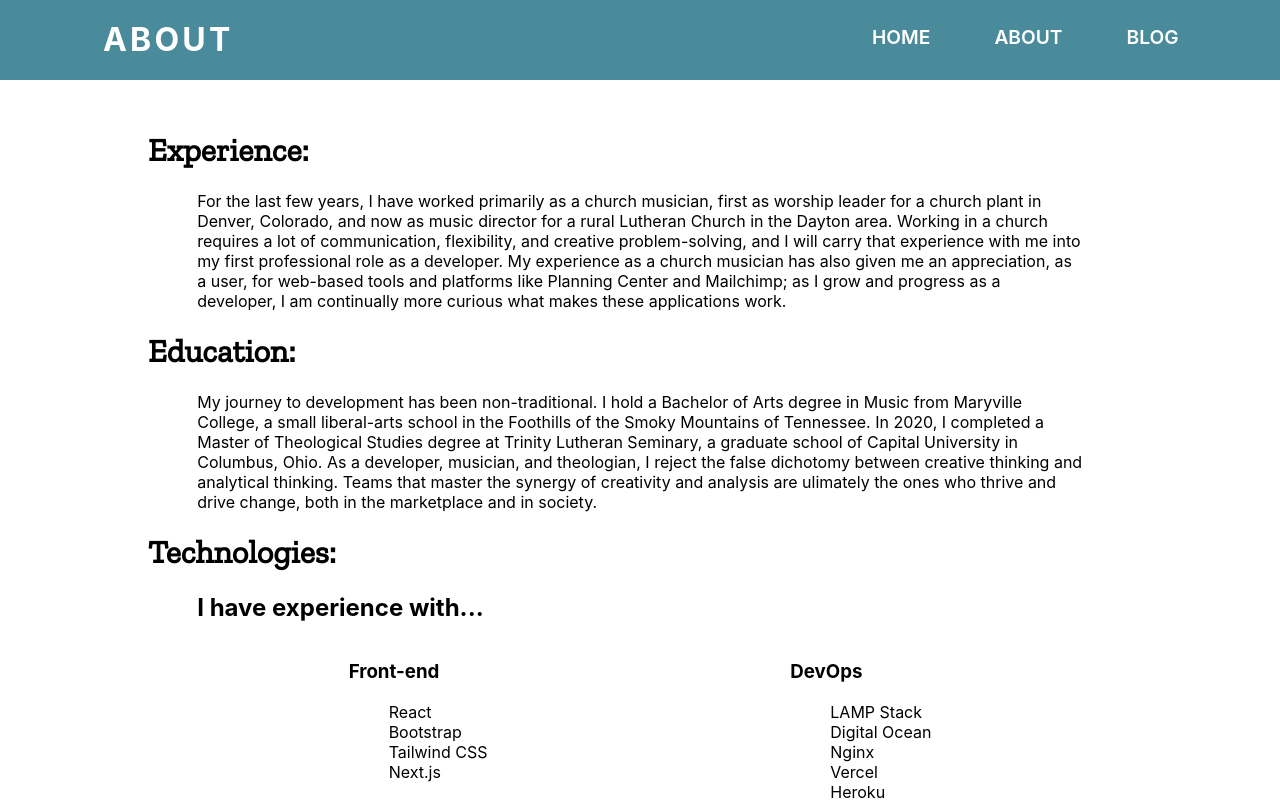
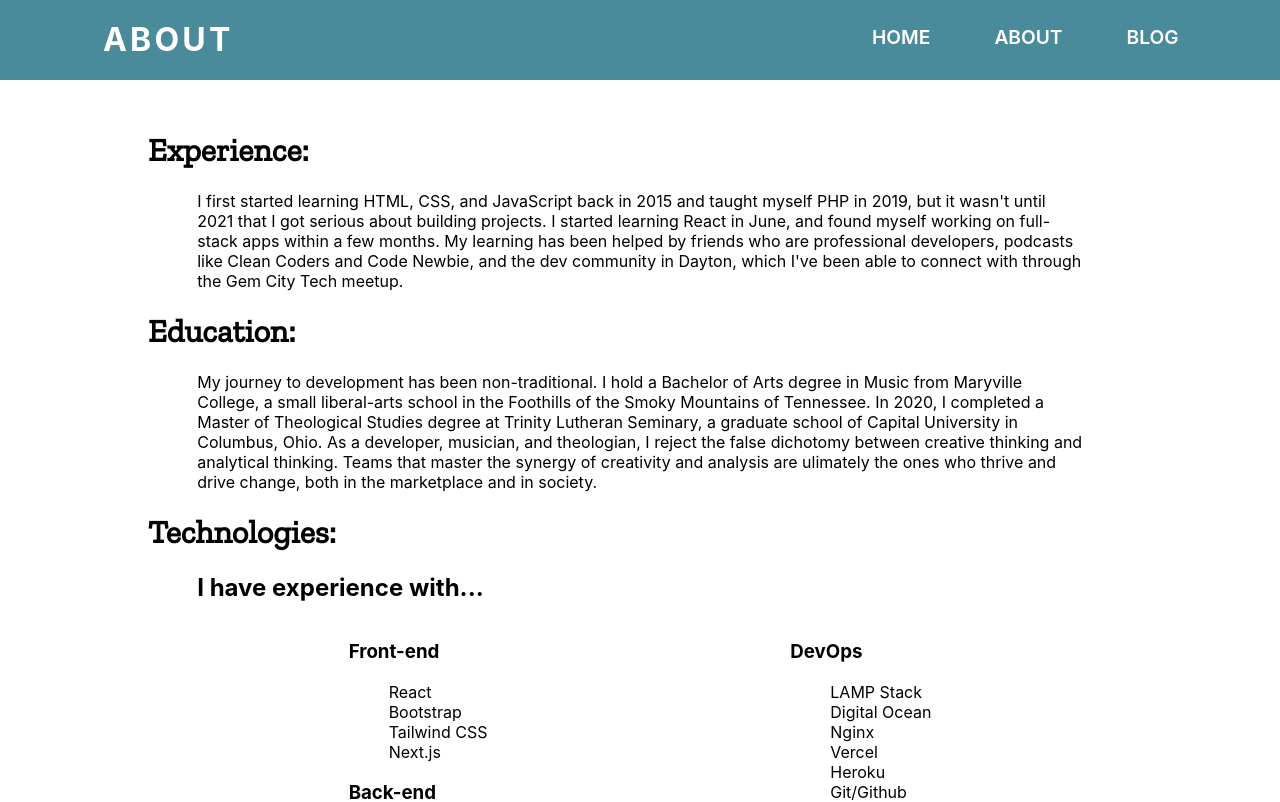
Before and after one commit to charlie-wilson1/resume-site, a Next.js app: page /about in a window 1280 px wide. Shown: the top 802 px of the page. Built offline with nearby package versions, Linux system fonts and the light colour scheme; a web font is replaced by a local one.

Commit message:
Changed about blurb, added project to portfolio

```diff
--- a/pages/about.js
+++ b/pages/about.js
@@ -10,18 +10,10 @@ export default function About() {
                 <h1>Experience:</h1>
                 <div className={styles.main}>
                     <p>
-                        For the last few years, I have worked primarily as a church
-                        musician, first as worship leader for a church plant in
-                        Denver, Colorado, and now as music director for a rural Lutheran
-                        Church in the Dayton area. Working in a church requires a lot
-                        of communication, flexibility, and creative problem-solving,
-                        and I will carry that experience with me into my first professional
-                        role as a developer. My experience as a church musician has also
-                        given me an appreciation, as a user, for web-based tools and platforms
-                        like Planning Center and Mailchimp; as I grow and progress as
-                        a developer, I am continually more curious what makes these
-                        applications work.
-
+                        I first started learning HTML, CSS, and JavaScript back in 2015 and taught myself PHP in 2019, but it wasn't until
+                        2021 that I got serious about building projects. I started learning React in June, and found myself working on full-stack
+                        apps within a few months. My learning has been helped by friends who are professional developers, podcasts like Clean Coders
+                        and Code Newbie, and the dev community in Dayton, which I've been able to connect with through the Gem City Tech meetup.
                     </p>
                 </div>
                 <h1>Education:</h1>
```
